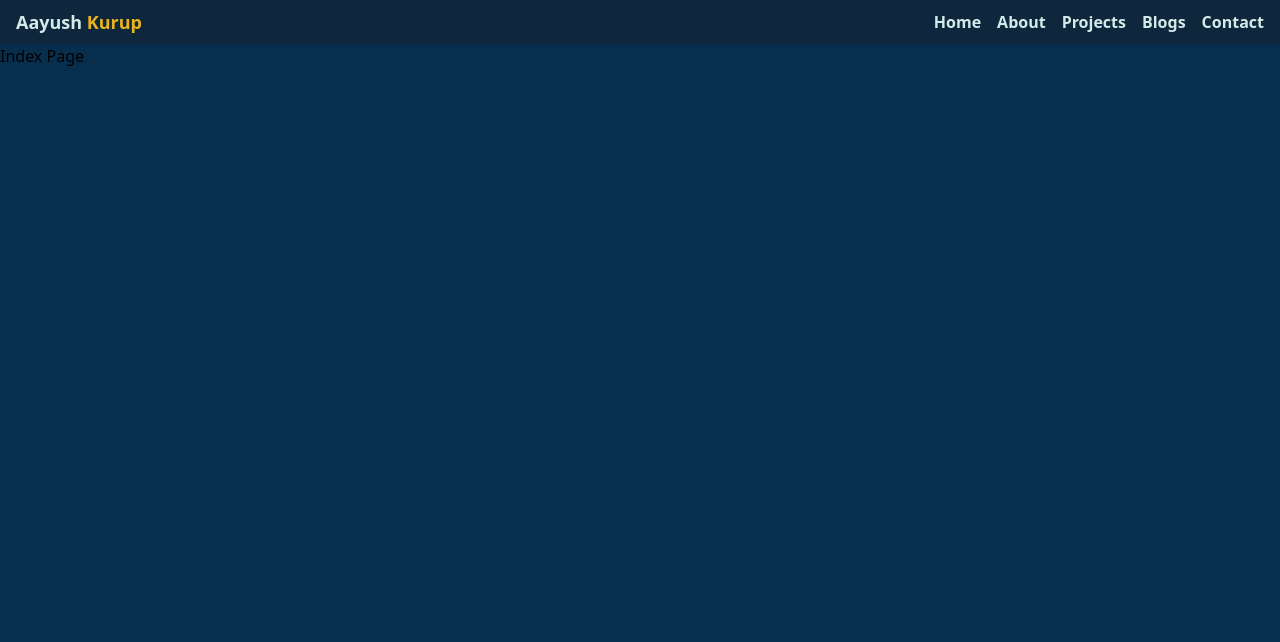
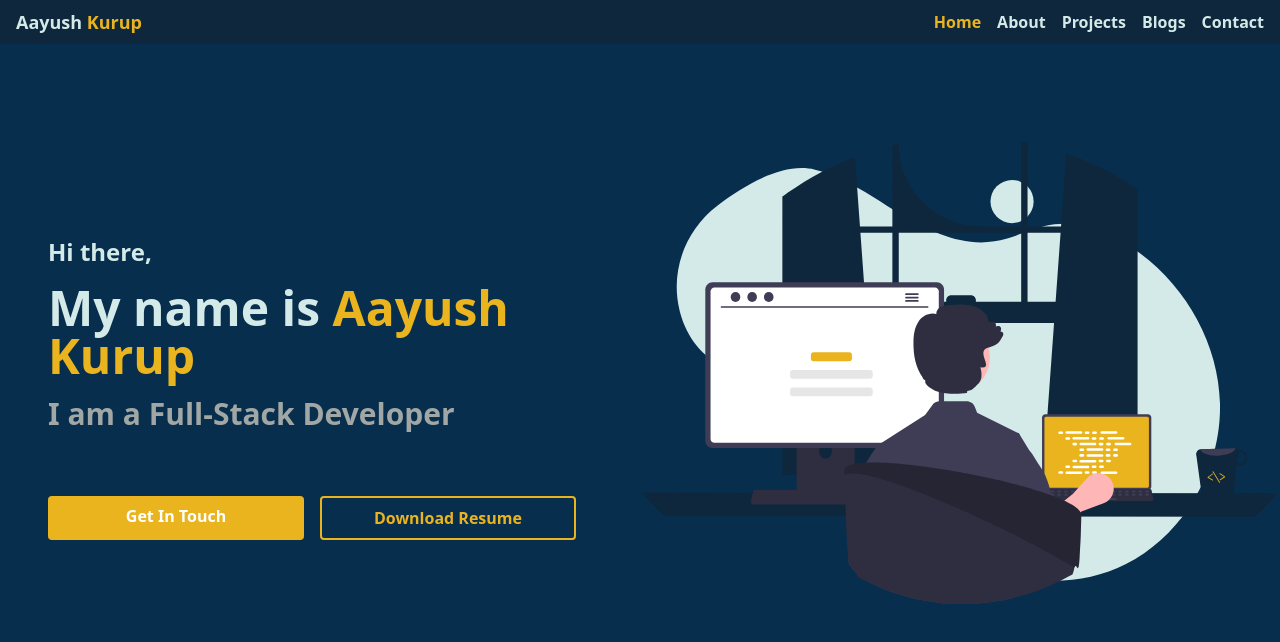
Before and after one commit to AayushK47/aayushk47-portfolio-website, a Next.js app: page / in a window 1280 px wide. Shown: the top 642 px of the page. Built offline with nearby package versions, Linux system fonts and the light colour scheme.

Commit message:
ADD: index page

```diff
--- a/src/app/components/navbar.tsx
+++ b/src/app/components/navbar.tsx
@@ -1,19 +1,21 @@
+"use client"
+import { usePathname } from "next/navigation";
 import React from "react";
 
 const Navbar = () => {
+  const pathname = usePathname();
+  console.log(pathname)
   return (
     <nav className="bg-dark px-4 py-2">
       <div className="container mx-auto flex justify-between items-center">
-        {/* Brand Logo */}
         <div className="text-white font-bold text-lg"><span className="text-info">Aayush</span> <span className="text-highlight">Kurup</span></div>
 
-        {/* Navigation Items */}
         <div className="hidden md:flex space-x-4">
-          <a href="#" className="text-info font-bold">Home</a>
-          <a href="#" className="text-info font-bold">About</a>
-          <a href="#" className="text-info font-bold">Projects</a>
-          <a href="#" className="text-info font-bold">Blogs</a>
-          <a href="#" className="text-info font-bold">Contact</a>
+          <a href="#" className={`${pathname == '/' ? 'text-highlight' : 'text-info'} font-bold`}>Home</a>
+          <a href="#" className={`${pathname == '' ? 'text-highlight' : 'text-info'} font-bold`}>About</a>
+          <a href="#" className={`${pathname == '' ? 'text-highlight' : 'text-info'} font-bold`}>Projects</a>
+          <a href="#" className={`${pathname == '' ? 'text-highlight' : 'text-info'} font-bold`}>Blogs</a>
+          <a href="#" className={`${pathname == '' ? 'text-highlight' : 'text-info'} font-bold`}>Contact</a>
         </div>
       </div>
     </nav>
--- a/src/app/layout.tsx
+++ b/src/app/layout.tsx
@@ -19,7 +19,7 @@ export default function RootLayout({
 }) {
   return (
     <html lang="en">
-      <body className="bg-primary">
+      <body className="bg-primary text-info">
         <Navbar />
         {children}
       </body>
--- a/src/app/page.tsx
+++ b/src/app/page.tsx
@@ -1,9 +1,69 @@
+"use client"
+import { motion } from 'framer-motion'
 import Image from 'next/image'
+import Illustration from '@assets/programming.svg'
 
 export default function Home() {
   return (
     <>
-      <h1>Index Page</h1>
+      <div className='flex mt-24 overflow-hidden'>
+        <div
+          className="flex flex-col px-12 py-24 w-1/2"
+        >
+          <motion.h4
+            initial={{y: 10, opacity: 0}}
+            animate={{ y: 0, opacity: 1 }}
+            transition={{ delay: 0.5 }}
+            className='text-base font-semibold md:text-2xl'
+          >
+            Hi there,
+          </motion.h4>
+          <motion.h1
+            initial={{ y:10, opacity: 0 }}
+            animate={{ y:0, opacity: 1 }}
+            transition={{ delay: 1 }}
+            className='text-xl mb-2 font-bold md:text-5xl md:my-4'
+          >
+            My name is <span className="text-highlight">Aayush Kurup</span>
+          </motion.h1>
+          <motion.h2
+            initial={{ y:10, opacity: 0 }}
+            animate={{ y:0, opacity: 1 }}
+            transition={{ delay: 1.5 }}
+            className="text-lg mb-8 font-semibold text-muted md:text-3xl md:mb-16"
+          >
+            I am a Full-Stack Developer
+          </motion.h2>
+          <motion.div
+            initial={{ y:10, opacity: 0 }}
+            animate={{ y:0, opacity: 1 }}
+            transition={{ delay: 1.8 }}
+            className="flex flex-col md:flex-row justify-between w-screen md:justify-start"
+          >
+            <button
+              className='flex justify-center bg-highlight mb-3 p-2 font-bold rounded text-center text-light w-1/2 md:mr-2 md:w-1/5'
+            >
+              Get In Touch
+            </button>
+            <a href="/Aayush_Kurup_Resume.pdf" target="_blank"
+              className={`border-highlight mb-3 border-2 p-2
+                rounded w-1/2 text-highlight font-bold hover:bg-highlight
+                hover:text-light text-center
+                lg:ml-2 md:w-1/5`}
+              >
+                Download Resume
+              </a>
+          </motion.div>
+        </div>
+        <motion.div
+          initial={{ y: 10, opacity: 0 }}
+          animate={{ y: 0, opacity: 1 }}
+          transition={{ delay: 2.2 }}
+          className="2xl:pl-20 md:hidden lg:block"
+        >
+          <Image src={Illustration} alt='' />
+        </motion.div>
+      </div>
     </>
   )
 }
```
